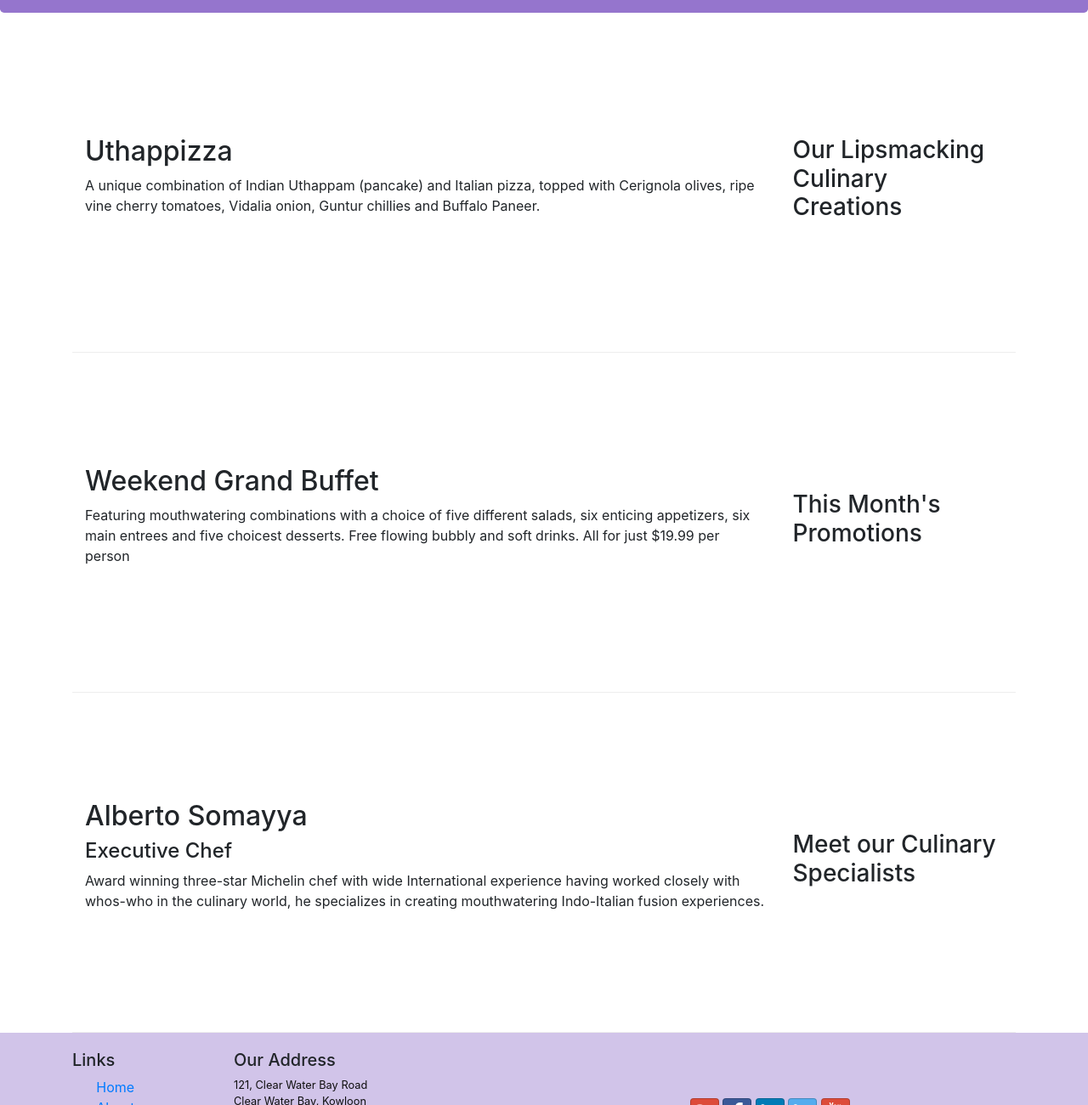
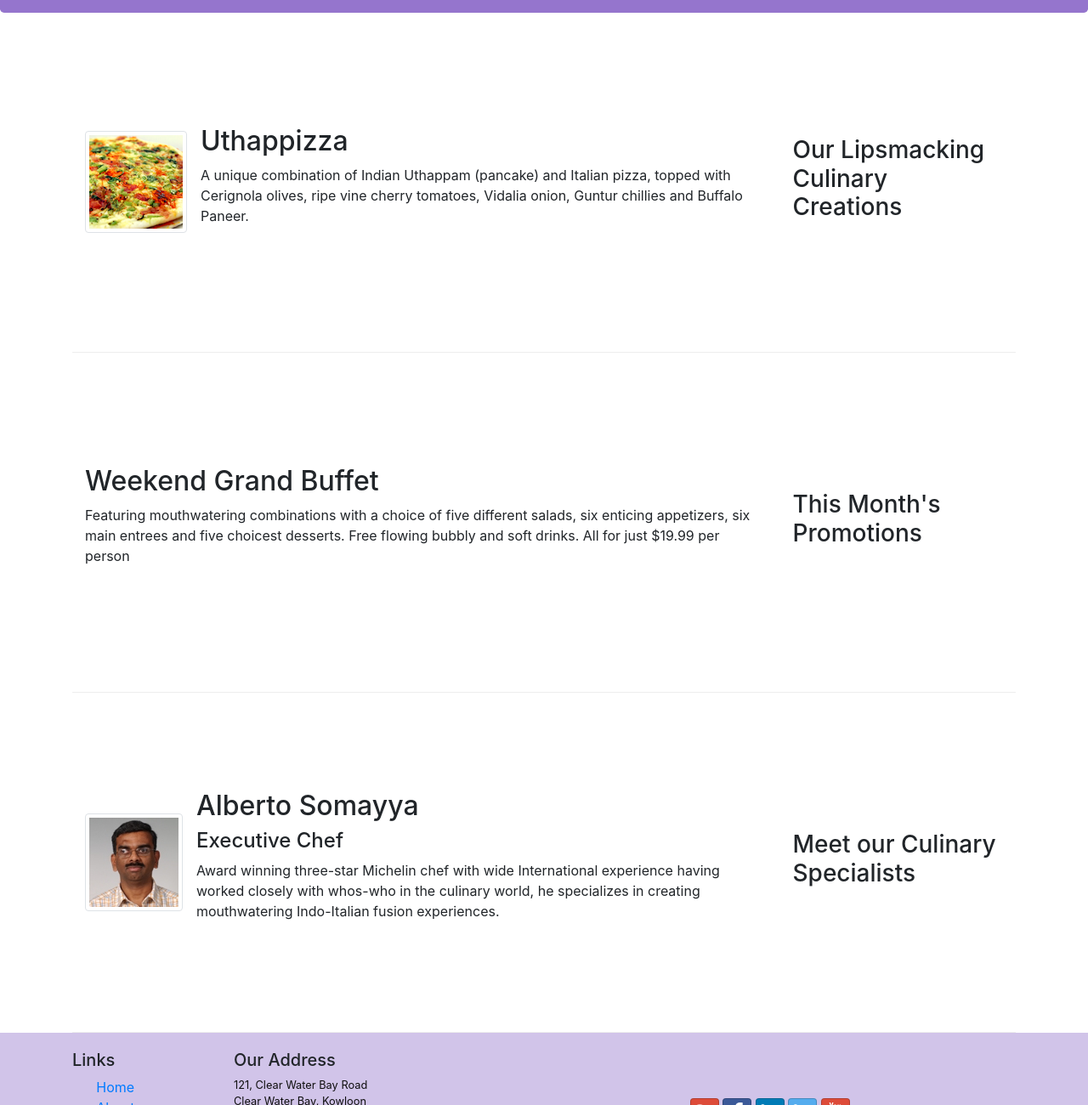
Before and after one commit to chiq2045/conFusion, a website: page conFusion/index.html in a window 1280 px wide. Shown: the part 319-1619 px from the top of the page at 85% size. Drawn offline with nearby package versions, Linux system fonts and the light colour scheme.

Commit message:
add images to content

```diff
--- a/conFusion/index.html
+++ b/conFusion/index.html
@@ -76,8 +76,13 @@
                 <h3>Our Lipsmacking Culinary Creations</h3>
             </div>
             <div class="col-12 col-sm col-md order-sm-first">
-                <h2>Uthappizza</h2>
-                <p>A unique combination of Indian Uthappam (pancake) and Italian pizza, topped with Cerignola olives, ripe vine cherry tomatoes, Vidalia onion, Guntur chillies and Buffalo Paneer.</p>
+                <div class="media">
+                    <img class="d-flex mr-3 img-thumbnail align-self-center" src="img/uthappizza.png" alt="Uthappizza">
+                    <div class="media-body">
+                        <h2 class="mt-0">Uthappizza</h2>
+                        <p class="d-none d-sm-block">A unique combination of Indian Uthappam (pancake) and Italian pizza, topped with Cerignola olives, ripe vine cherry tomatoes, Vidalia onion, Guntur chillies and Buffalo Paneer.</p>
+                    </div>
+                </div>
             </div>
         </div>
 
@@ -96,9 +101,14 @@
                 <h3>Meet our Culinary Specialists</h3>
             </div>
             <div class="col-12 col-sm col-md order-sm-first">
-                <h2>Alberto Somayya</h2>
-                <h4>Executive Chef</h4>
-                <p>Award winning three-star Michelin chef with wide International experience having worked closely with whos-who in the culinary world, he specializes in creating mouthwatering Indo-Italian fusion experiences. </p>
+                <div class="media">
+                    <img class="d-flex mr-3 img-thumbnail align-self-center" src="img/alberto.png" alt="Alberto Somayya">
+                    <div class="media-body">
+                        <h2 class="mt-0">Alberto Somayya</h2>
+                        <h4>Executive Chef</h4>
+                        <p class="d-none d-sm-block">Award winning three-star Michelin chef with wide International experience having worked closely with whos-who in the culinary world, he specializes in creating mouthwatering Indo-Italian fusion experiences. </p>
+                    </div>
+                </div>
             </div>
         </div>
     </div>
```
